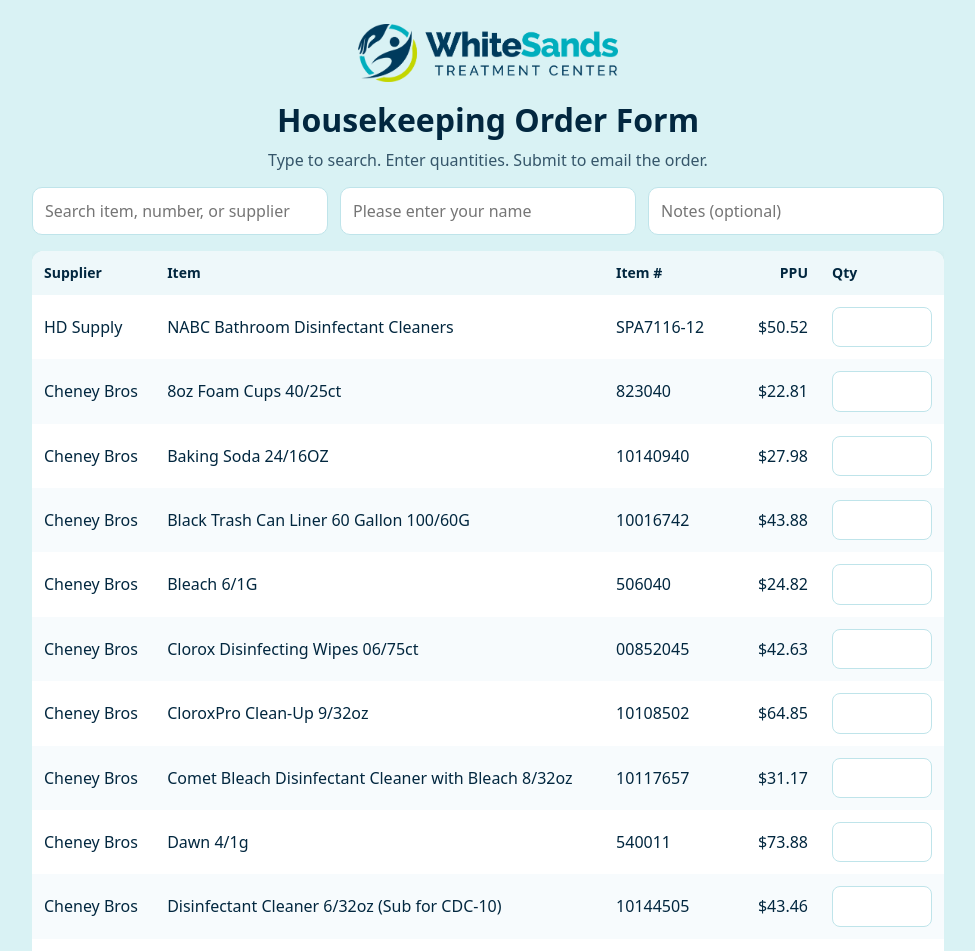
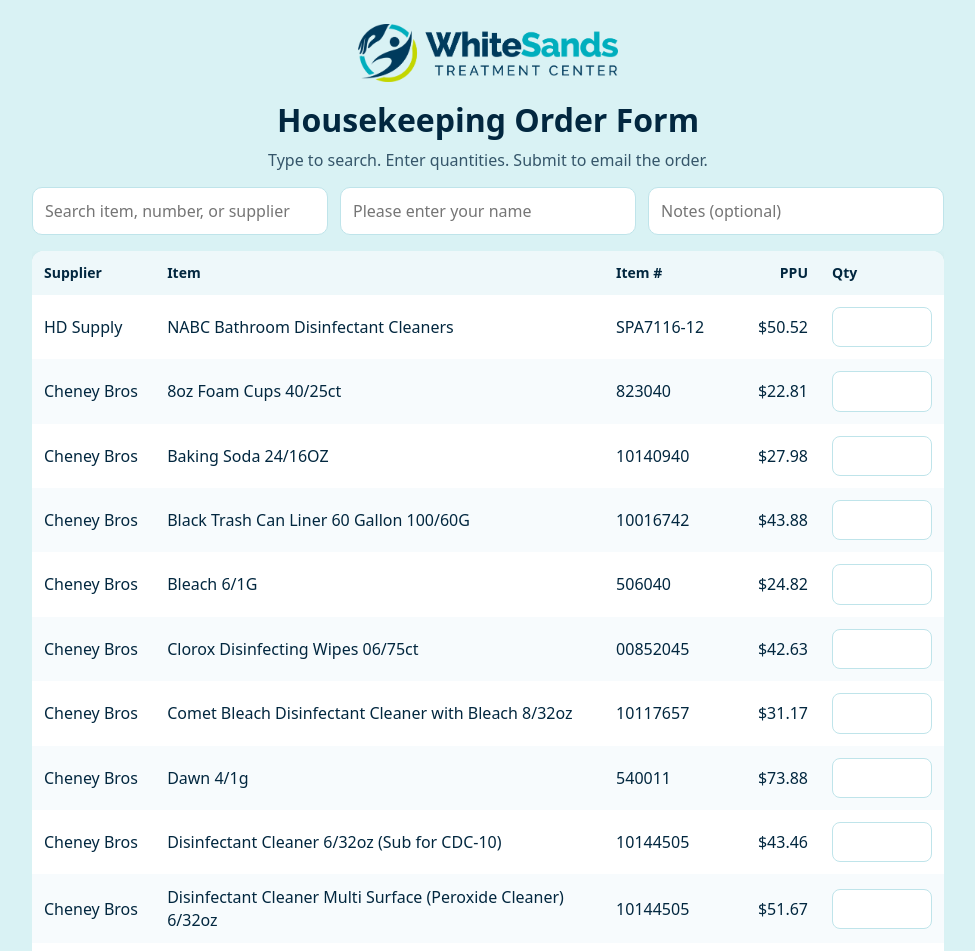
Before and after one commit to WSFMNAlexander/order-form, a React (Vite) app: page / in a window 1280 px wide. Shown: the top 951 px of the page, without its empty margins (152-1127 px from the left). Built offline with nearby package versions, Linux system fonts and the light colour scheme.

Commit message:
Update App.jsx

```diff
--- a/src/App.jsx
+++ b/src/App.jsx
@@ -52,13 +52,6 @@ const CATALOG = [
   {"supplier":"Cheney Bros","itemNumber":"10109123","name":"Gloves Medium 10/100CT","ppu":58.05,"uom":""},
   {"supplier":"Cheney Bros","itemNumber":"00851485","name":"Renown Natural White 8 in. Controlled Hardwound Paper Towels","ppu":84.38,"uom":""},
   {"supplier":"Cheney Bros","itemNumber":"10144505","name":"Disinfectant Cleaner 6/32oz (Sub for CDC-10)","ppu":43.46,"uom":""},
- {
-  "supplier": "Cheney Bros",
-  "itemNumber": "10108502",
-  "name": "CloroxPro Clean-Up 9/32oz",
-  "ppu": 64.85,
-  "uom": ""
-},
   {"supplier":"Office Supply","itemNumber":"ODFN8738593","name":"Diversey BreakDown XC Odor Eliminator 1/2.5L","ppu":111.31,"uom":""},
   {"supplier":"Office Supply","itemNumber":"RAC74035CT","name":"Old English polish 12/12.5OZ","ppu":81.52,"uom":""},
   {"supplier":"Office Supply","itemNumber":"CLO31036","name":"Clorox Urine Remover 1/128OZ","ppu":67.71,"uom":""},
```
